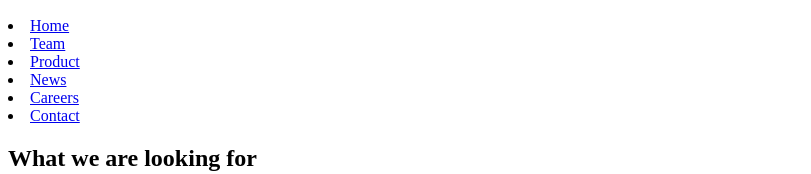
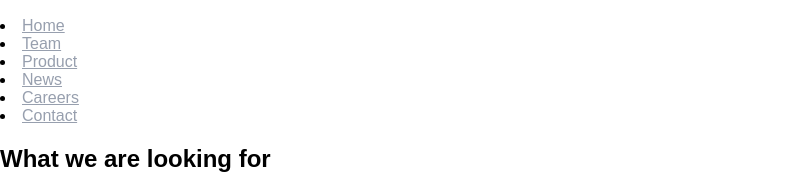
Before and after one commit to Valente23/mipagina, a plain HTML site: page index.html in a window 1280 px wide. Shown: the part 33-207 px from the top of the page, without its empty margins (0-811 px from the left). Drawn offline with Linux system fonts and the light colour scheme.

Commit message:
Añadí los pinshis links a las hojas de estilos.

```diff
--- a/index.html
+++ b/index.html
@@ -2,6 +2,8 @@
 <html lang="en">
 <head>
 	<meta charset="UTF-8">
+	<link rel="stylesheet" href="../static/css/estilos.css"/>
+	<link rel="stylesheet" href="../static/css/normalize.css"/>
 	<title>ThoughtSpot</title>
 </head>
 <body>
```
